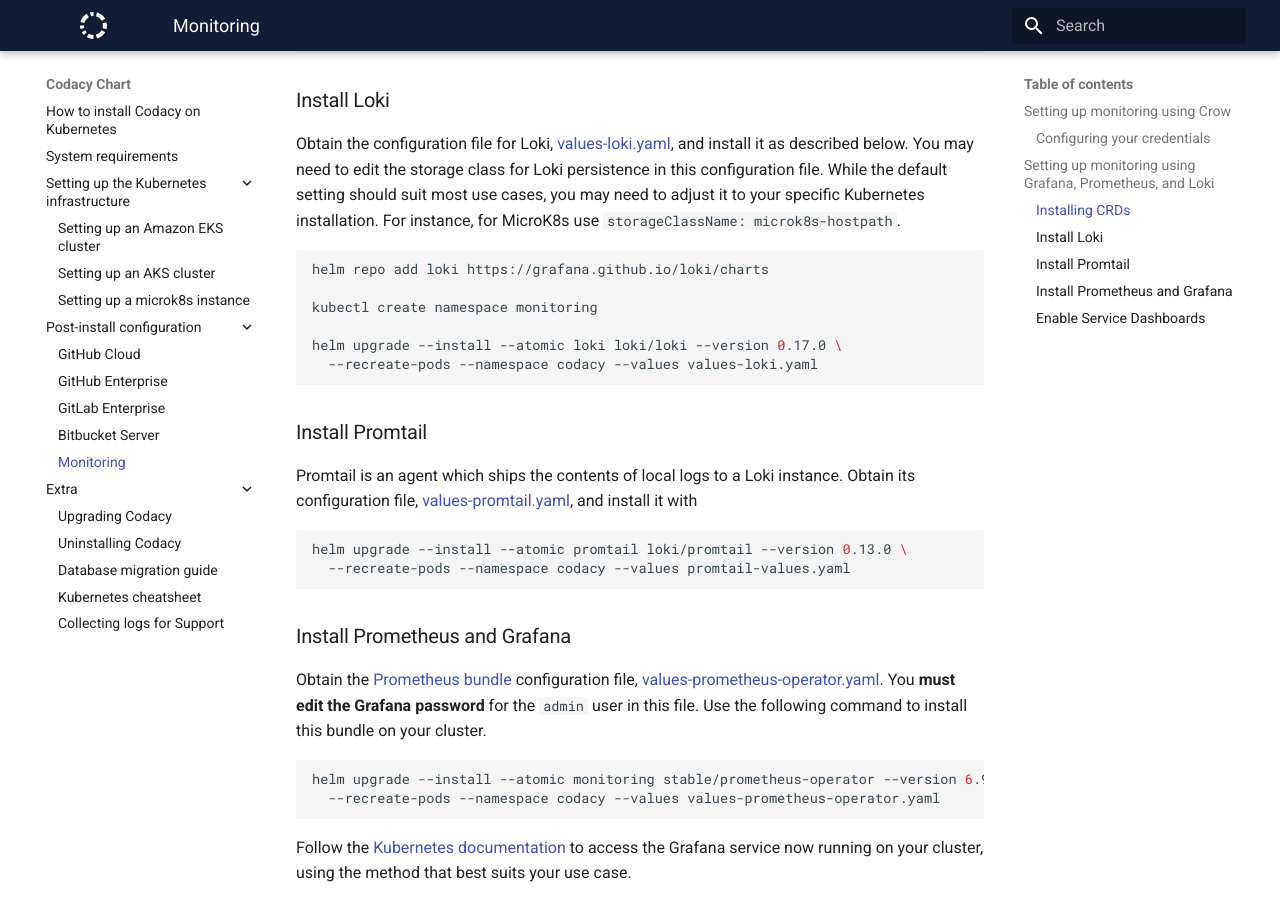
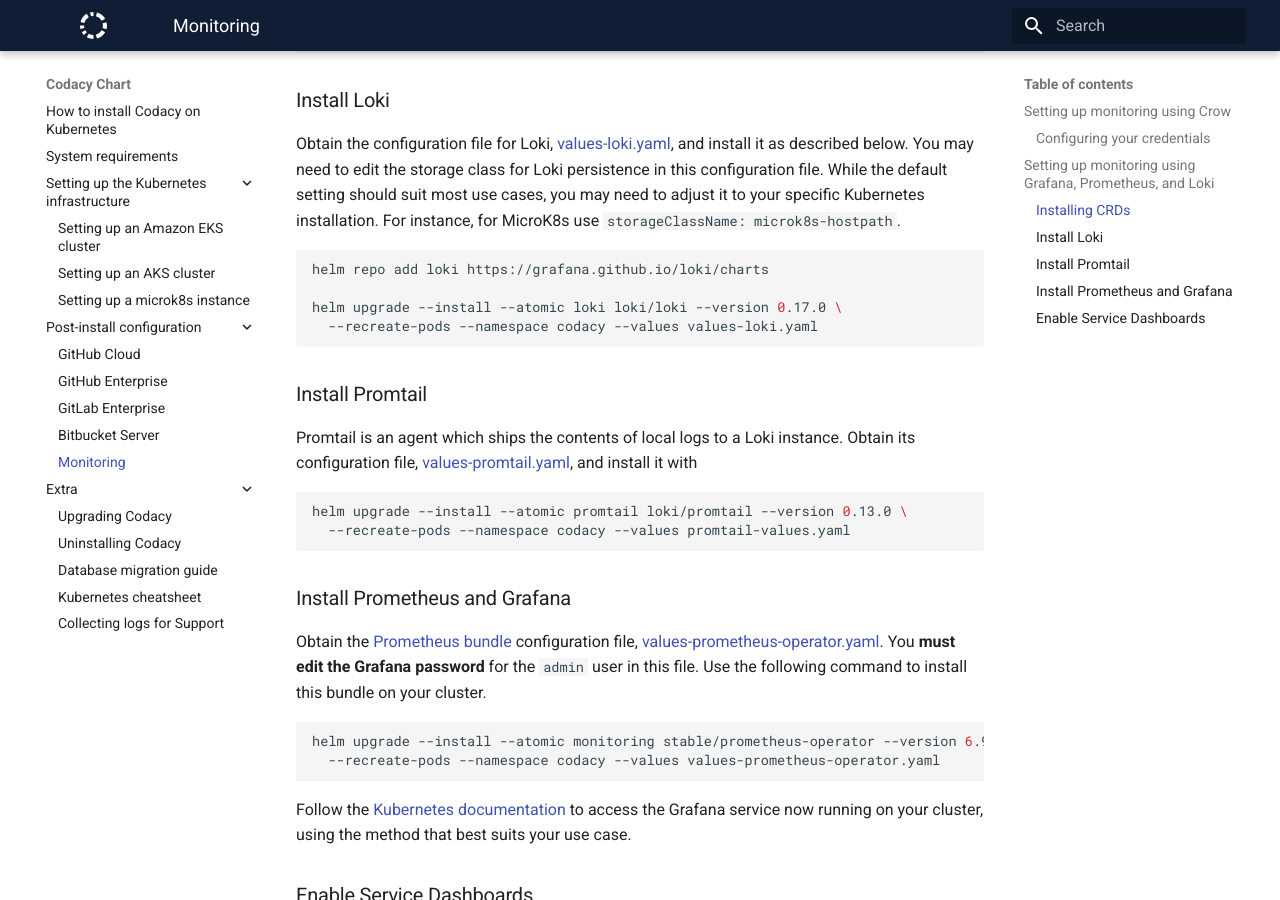
Before and after one commit to codacy/chart, an MkDocs documentation site: the page built from docs/configuration/monitoring.md, in a window 1280 px wide and 900 px high, scrolled down 1947 px. Built offline with MkDocs 1.6.1 and Material for MkDocs 9.7.7, drawn with Linux system fonts in a browser that asks for light colours.

Commit message:
Remove unused 'monitoring' namespace from docs

````diff
--- a/docs/configuration/monitoring.md
+++ b/docs/configuration/monitoring.md
@@ -96,8 +96,6 @@
 ```bash
 helm repo add loki https://grafana.github.io/loki/charts
 
-kubectl create namespace monitoring
-
 helm upgrade --install --atomic loki loki/loki --version 0.17.0 \
   --recreate-pods --namespace codacy --values values-loki.yaml
 ```
````
